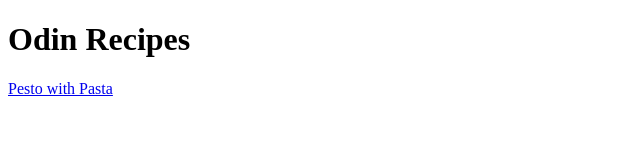
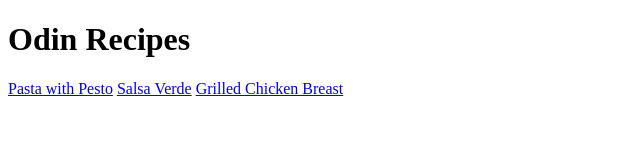
Before and after one commit to lmhplanner/odin-recipes, a plain HTML site: page index.html in a window 1280 px wide. Shown: the whole page, without its empty margins (0-640 px from the left). Drawn offline with Linux system fonts and the light colour scheme.

Commit message:
Added links to remaining recipes and updated link text on link to Pasta with Pesto html page.

```diff
--- a/index.html
+++ b/index.html
@@ -8,6 +8,8 @@
 </head>
 <body>
     <h1>Odin Recipes</h1>
-    <a href="recipes/pesto.html"> Pesto with Pasta</a>
+    <a href="recipes/pesto.html">Pasta with Pesto</a>
+    <a href="recipes/salsa_verde.html">Salsa Verde</a>
+    <a href="recipes/grilled_chicken.html">Grilled Chicken Breast</a>
 </body>
 </html>
```
